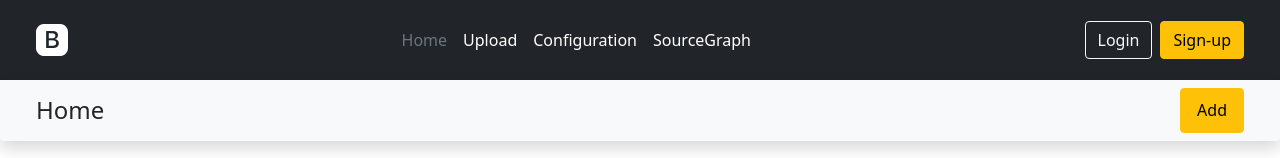
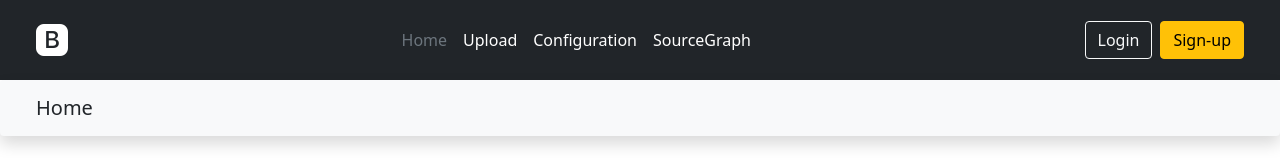
Before and after one commit to yangify/dollfront, a React (Create React App) app: page / in a window 1280 px wide. Shown: the top 158 px of the page. Built offline with nearby package versions, Linux system fonts and the light colour scheme; no server answers.

Commit message:
added logic for subheader add button

```diff
--- a/src/component/nav_bar/subheader/subheader.jsx
+++ b/src/component/nav_bar/subheader/subheader.jsx
@@ -1,12 +1,18 @@
 import { connect } from "react-redux";
+
+import * as Pages from "../../../pages";
 
 const SubHeader = ({ page }) => {
     return (
         <nav className="px-4 py-2 bg-light text-dark rounded shadow">
             <div className="container-fluid d-flex justify-content-between text-center">
-                <div className="h4 text-dark mt-2">{ page.display }</div>
-                <button type="button" className="px-3 btn btn-warning shadow-none"
-                        data-bs-toggle="collapse" data-bs-target="#configurationForm">Add</button>
+                <div className="h5 text-dark mt-2">{ page.display }</div>
+                {
+                    page.name === Pages.CONFIGURATION.name ?
+                        <button type="button" className="px-3 btn btn-warning shadow-none"
+                                data-bs-toggle="collapse" data-bs-target="#configurationForm">Add</button> :
+                        <></>
+                }
             </div>
         </nav>
     );
```
